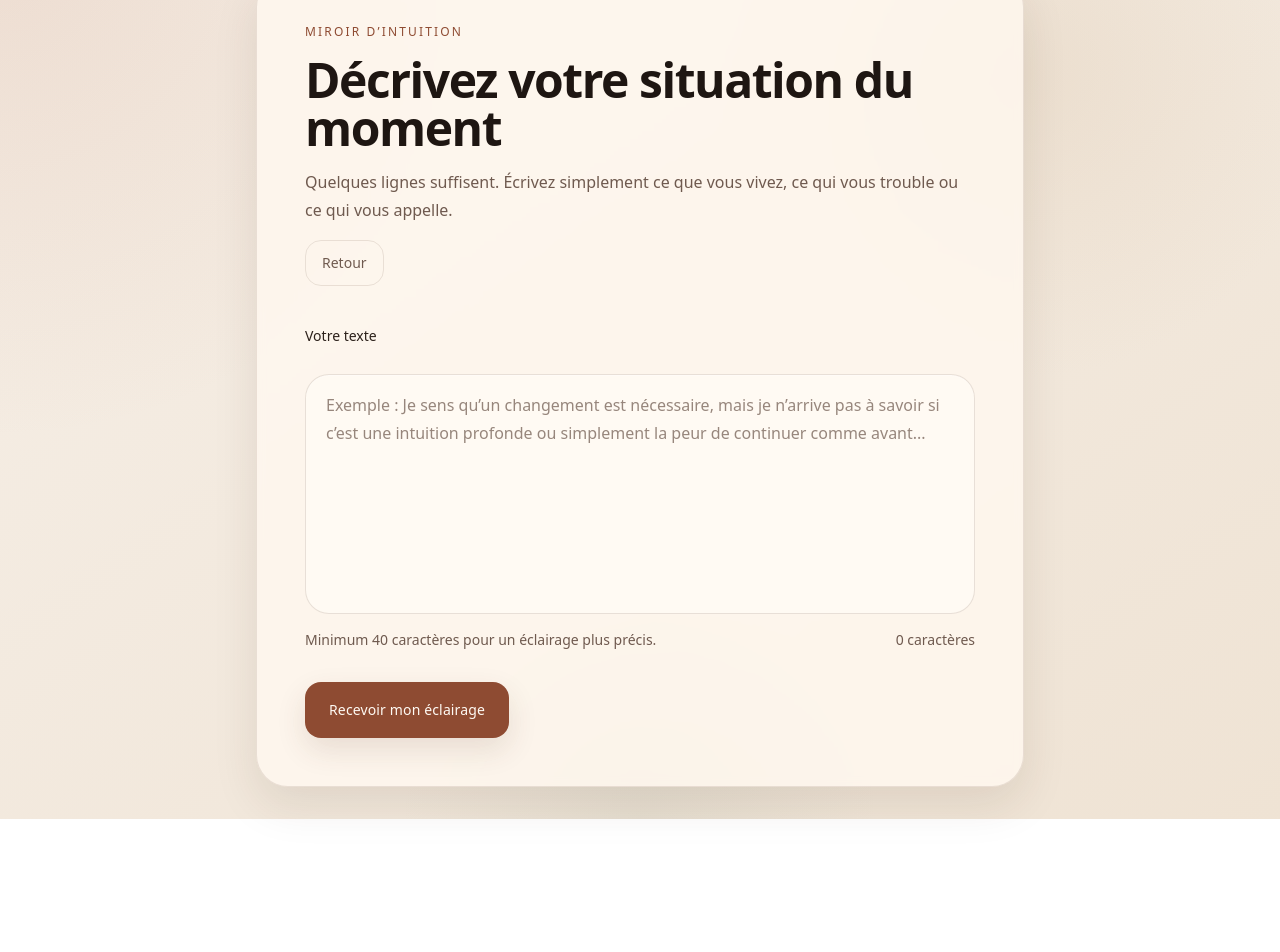
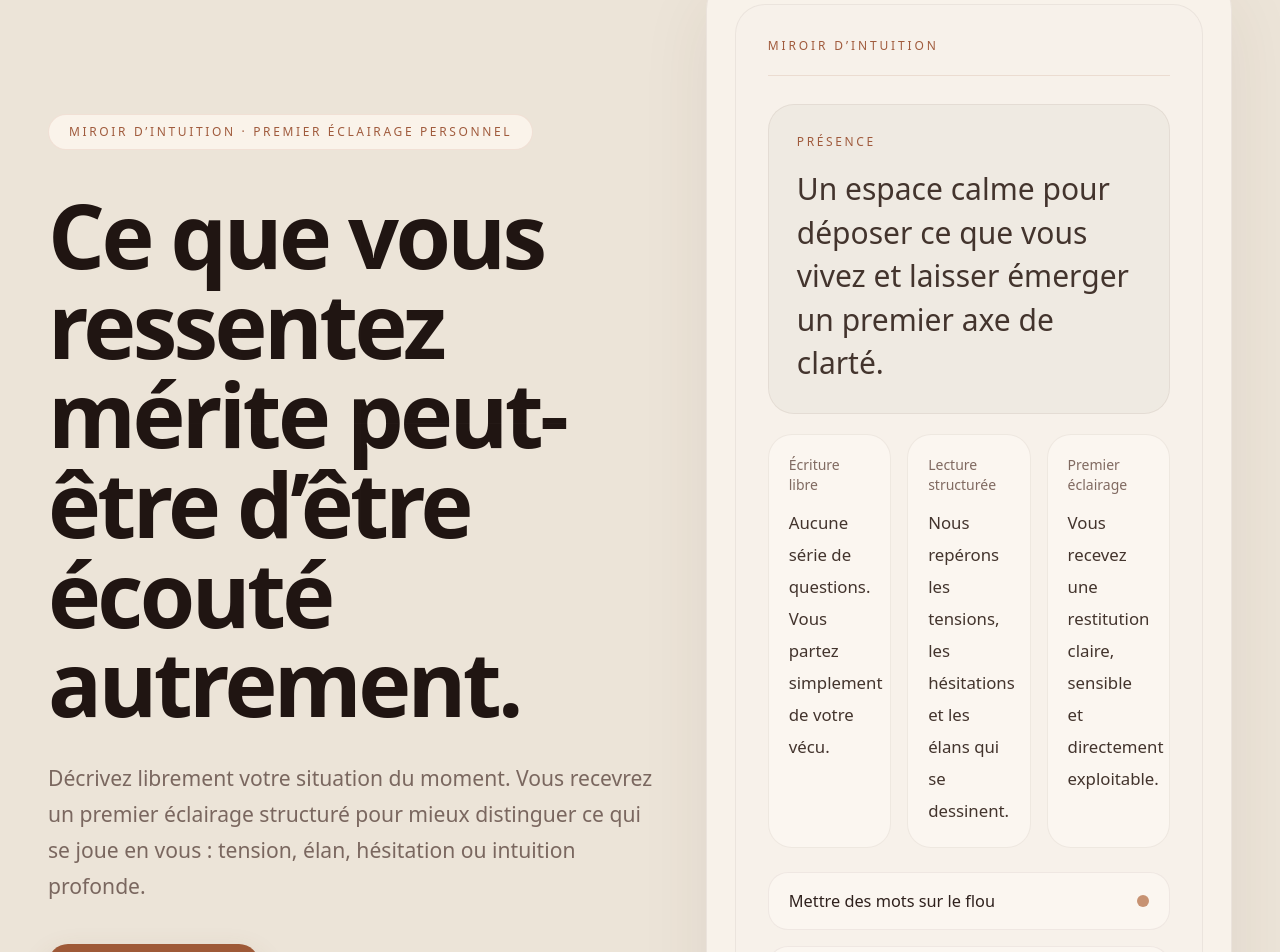
Before and after one commit to arnaudcrestey/parlez-moi-de-votre-situation, a Next.js app: page /analyse in a window 1280 px wide. Shown: the part 57-1009 px from the top of the page. Before the commit the page ends 876 px from the top, so only its background shows below. Built offline with nearby package versions, Linux system fonts and the light colour scheme.

Commit message:
Update page.tsx

```diff
--- a/app/analyse/page.tsx
+++ b/app/analyse/page.tsx
@@ -1,199 +1,91 @@
 'use client';
 
 import Link from 'next/link';
-import { useRouter } from 'next/navigation';
-import type { ChangeEvent } from 'react';
-import { useCallback, useEffect, useMemo, useState } from 'react';
-import type { AnalysisResult } from '@/lib/mirror-analysis';
 
-const steps = [
-  'Lecture de votre situation…',
-  'Repérage des tensions intérieures…',
-  'Mise en lumière d’un premier axe de clarté…'
-];
+export default function StartPage() {
+  return (
+    <main className="min-h-screen bg-[#ece4d8] px-6 py-8 text-[#241815] sm:px-8 lg:px-12">
+      <section className="mx-auto grid min-h-[calc(100vh-4rem)] w-full max-w-7xl items-center gap-10 lg:grid-cols-[1.08fr_0.92fr]">
+        <div className="max-w-3xl">
+          <div className="inline-flex rounded-full border border-[rgba(168,93,61,0.12)] bg-[rgba(255,248,242,0.72)] px-5 py-2 text-[12px] uppercase tracking-[0.22em] text-[#a05b3d]">
+            MIROIR D’INTUITION · PREMIER ÉCLAIRAGE PERSONNEL
+          </div>
 
-export default function AnalysePage() {
-  const router = useRouter();
+          <h1 className="mt-10 max-w-[11ch] text-5xl font-semibold leading-[0.96] tracking-[-0.04em] text-[#201512] sm:text-6xl lg:text-[5.6rem]">
+            Ce que vous ressentez mérite peut-être d’être écouté autrement.
+          </h1>
 
-  const [situation, setSituation] = useState('');
-  const [error, setError] = useState('');
-  const [currentStep, setCurrentStep] = useState(0);
-  const [loading, setLoading] = useState(false);
-  const [isReady, setIsReady] = useState(false);
-
-  useEffect(() => {
-    const savedSituation = window.localStorage.getItem('miroir-intuition:situation');
-
-    if (savedSituation) {
-      setSituation(savedSituation);
-    }
-
-    setIsReady(true);
-  }, []);
-
-  const characterCount = useMemo(() => situation.trim().length, [situation]);
-
-  useEffect(() => {
-    if (!loading) {
-      return;
-    }
-
-    const interval = window.setInterval(() => {
-      setCurrentStep((value) => {
-        if (value >= steps.length - 1) {
-          return value;
-        }
-        return value + 1;
-      });
-    }, 1200);
-
-    return () => window.clearInterval(interval);
-  }, [loading]);
-
-  const handleStartAnalysis = useCallback(async () => {
-    const trimmed = situation.trim();
-
-    if (trimmed.length < 40) {
-      setError('Quelques lignes supplémentaires aideront à vous offrir un éclairage plus juste.');
-      return;
-    }
-
-    setError('');
-    setLoading(true);
-    setCurrentStep(0);
-    window.localStorage.setItem('miroir-intuition:situation', trimmed);
-
-    try {
-      const response = await fetch('/api/diagnostic', {
-        method: 'POST',
-        headers: {
-          'Content-Type': 'application/json'
-        },
-        body: JSON.stringify({ situation: trimmed })
-      });
-
-      if (!response.ok) {
-        throw new Error('diagnostic_failed');
-      }
-
-      const analysis = (await response.json()) as AnalysisResult;
-      window.localStorage.setItem('miroir-intuition:analysis', JSON.stringify(analysis));
-
-      window.setTimeout(() => {
-        router.push('/resultat');
-      }, 3600);
-    } catch {
-      setLoading(false);
-      setError('Une difficulté temporaire empêche l’analyse pour le moment. Merci de réessayer dans un instant.');
-    }
-  }, [router, situation]);
-
-  if (!isReady) {
-    return null;
-  }
-
-  if (loading) {
-    return (
-      <main className="flex min-h-screen items-center px-5 py-8 sm:px-8 lg:px-10">
-        <section className="mx-auto w-full max-w-3xl mirror-shell p-8 sm:p-12">
-          <p className="text-xs uppercase tracking-[0.18em] text-mirror-copper">Analyse en cours</p>
-          <h1 className="mt-4 text-4xl font-semibold leading-tight text-mirror-ink sm:text-5xl">
-            Nous préparons votre premier éclairage.
-          </h1>
-          <p className="mt-5 max-w-2xl text-base leading-7 text-mirror-muted">
-            Prenez une respiration. L’analyse se structure doucement à partir de ce que vous avez confié.
+          <p className="mt-8 max-w-2xl text-lg leading-9 text-[#7a675f] sm:text-[1.32rem]">
+            Décrivez librement votre situation du moment. Vous recevrez un premier éclairage structuré
+            pour mieux distinguer ce qui se joue en vous : tension, élan, hésitation ou intuition profonde.
           </p>
 
-          <div className="mt-10 space-y-6">
-            <div className="h-2 overflow-hidden rounded-full bg-[rgba(220,199,174,0.42)]">
-              <div
-                className="h-full rounded-full bg-[linear-gradient(90deg,#b86f4d,#8e4b32)] transition-all duration-700"
-                style={{ width: `${((currentStep + 1) / steps.length) * 100}%` }}
-              />
-            </div>
+          <div className="mt-10 flex flex-col items-start gap-4 sm:flex-row sm:items-center">
+            <Link
+              href="/analyse"
+              className="inline-flex min-h-[58px] items-center justify-center rounded-[20px] bg-[#9e5937] px-7 text-base font-medium text-white shadow-[0_12px_30px_rgba(122,78,53,0.16)] transition hover:translate-y-[-1px] hover:bg-[#8f4f31]"
+            >
+              Recevoir mon premier éclairage
+            </Link>
 
-            <div className="grid gap-4">
-              {steps.map((step, index) => {
-                const active = index <= currentStep;
+            <p className="max-w-md text-sm leading-7 text-[#7d6a62]">
+              Sans questionnaire. Sans surinterprétation. Juste un premier éclairage sensible et structuré.
+            </p>
+          </div>
+        </div>
 
-                return (
+        <div className="mx-auto w-full max-w-[34rem] rounded-[34px] border border-[rgba(92,64,49,0.08)] bg-[rgba(251,246,240,0.76)] p-5 shadow-[0_24px_70px_rgba(78,56,43,0.08)] sm:p-7">
+          <div className="rounded-[30px] border border-[rgba(92,64,49,0.07)] bg-[rgba(247,241,234,0.68)] p-6 sm:p-8">
+            <p className="text-[12px] uppercase tracking-[0.24em] text-[#a05b3d]">MIROIR D’INTUITION</p>
+
+            <div className="mt-5 border-t border-[rgba(160,91,61,0.14)] pt-7">
+              <div className="rounded-[26px] border border-[rgba(92,64,49,0.08)] bg-[rgba(234,227,219,0.55)] p-6 sm:p-7">
+                <p className="text-[12px] uppercase tracking-[0.22em] text-[#a05b3d]">PRÉSENCE</p>
+                <p className="mt-4 text-3xl leading-[1.45] text-[#43342d]">
+                  Un espace calme pour déposer ce que vous vivez et laisser émerger un premier axe de clarté.
+                </p>
+              </div>
+
+              <div className="mt-5 grid gap-4 sm:grid-cols-3">
+                <div className="rounded-[24px] border border-[rgba(92,64,49,0.08)] bg-[rgba(255,251,246,0.5)] p-5">
+                  <p className="text-sm text-[#806a61]">Écriture libre</p>
+                  <p className="mt-3 text-[1.05rem] leading-8 text-[#43342d]">
+                    Aucune série de questions. Vous partez simplement de votre vécu.
+                  </p>
+                </div>
+
+                <div className="rounded-[24px] border border-[rgba(92,64,49,0.08)] bg-[rgba(255,251,246,0.5)] p-5">
+                  <p className="text-sm text-[#806a61]">Lecture structurée</p>
+                  <p className="mt-3 text-[1.05rem] leading-8 text-[#43342d]">
+                    Nous repérons les tensions, les hésitations et les élans qui se dessinent.
+                  </p>
+                </div>
+
+                <div className="rounded-[24px] border border-[rgba(92,64,49,0.08)] bg-[rgba(255,251,246,0.5)] p-5">
+                  <p className="text-sm text-[#806a61]">Premier éclairage</p>
+                  <p className="mt-3 text-[1.05rem] leading-8 text-[#43342d]">
+                    Vous recevez une restitution claire, sensible et directement exploitable.
+                  </p>
+                </div>
+              </div>
+
+              <div className="mt-6 space-y-4">
+                {[
+                  'Mettre des mots sur le flou',
+                  'Distinguer peur et intuition',
+                  'Recevoir un premier axe de lecture'
+                ].map((item) => (
                   <div
-                    key={step}
-                    className={`flex items-center gap-4 rounded-[22px] border px-5 py-4 transition-all duration-500 ${
-                      active
-                        ? 'border-[rgba(184,111,77,0.18)] bg-[rgba(255,250,244,0.92)]'
-                        : 'border-transparent bg-[rgba(255,248,240,0.42)]'
-                    }`}
+                    key={item}
+                    className="flex items-center justify-between rounded-[20px] border border-[rgba(92,64,49,0.08)] bg-[rgba(255,250,245,0.54)] px-5 py-4"
                   >
-                    <div
-                      className={`h-3 w-3 rounded-full transition-all duration-500 ${
-                        active
-                          ? 'bg-mirror-copper shadow-[0_0_0_6px_rgba(184,111,77,0.12)]'
-                          : 'bg-mirror-sand'
-                      }`}
-                    />
-                    <p className={`text-base ${active ? 'text-mirror-text' : 'text-mirror-muted'}`}>
-                      {step}
-                    </p>
+                    <span className="text-[1.02rem] text-[#2f211d]">{item}</span>
+                    <span className="h-3 w-3 rounded-full bg-[#c79272]" />
                   </div>
-                );
-              })}
+                ))}
+              </div>
             </div>
           </div>
-        </section>
-      </main>
-    );
-  }
-
-  return (
-    <main className="flex min-h-screen items-center px-5 py-8 sm:px-8 lg:px-10">
-      <section className="mx-auto w-full max-w-3xl mirror-shell p-8 sm:p-12">
-        <div className="flex flex-wrap items-center justify-between gap-4">
-          <div>
-            <p className="text-xs uppercase tracking-[0.18em] text-mirror-copper">Miroir d’Intuition</p>
-            <h1 className="mt-4 text-4xl font-semibold leading-tight text-mirror-ink sm:text-5xl">
-              Décrivez votre situation du moment
-            </h1>
-            <p className="mt-4 max-w-2xl text-base leading-7 text-mirror-muted">
-              Quelques lignes suffisent. Écrivez simplement ce que vous vivez, ce qui vous trouble ou ce qui vous appelle.
-            </p>
-          </div>
-
-          <Link
-            href="/start"
-            className="rounded-2xl border border-mirror-border px-4 py-3 text-sm font-medium text-mirror-muted transition hover:bg-[rgba(255,250,244,0.7)] hover:text-mirror-text"
-          >
-            Retour
-          </Link>
-        </div>
-
-        <div className="mt-10 grid gap-4">
-          <label className="mirror-label" htmlFor="situation">
-            Votre texte
-          </label>
-
-          <textarea
-            id="situation"
-            className="mirror-input min-h-[240px] resize-none leading-7"
-            value={situation}
-            onChange={(event: ChangeEvent<HTMLTextAreaElement>) => setSituation(event.target.value)}
-            placeholder="Exemple : Je sens qu’un changement est nécessaire, mais je n’arrive pas à savoir si c’est une intuition profonde ou simplement la peur de continuer comme avant..."
-          />
-
-          <div className="flex flex-col gap-3 sm:flex-row sm:items-center sm:justify-between">
-            <p className="text-sm text-mirror-muted">
-              Minimum 40 caractères pour un éclairage plus précis.
-            </p>
-            <p className="text-sm text-mirror-muted">{characterCount} caractères</p>
-          </div>
-
-          {error ? <p className="text-sm text-[#9b5a42]">{error}</p> : null}
-        </div>
-
-        <div className="mt-8">
-          <button className="mirror-button w-full sm:w-auto" type="button" onClick={handleStartAnalysis}>
-            Recevoir mon éclairage
-          </button>
         </div>
       </section>
     </main>
```
